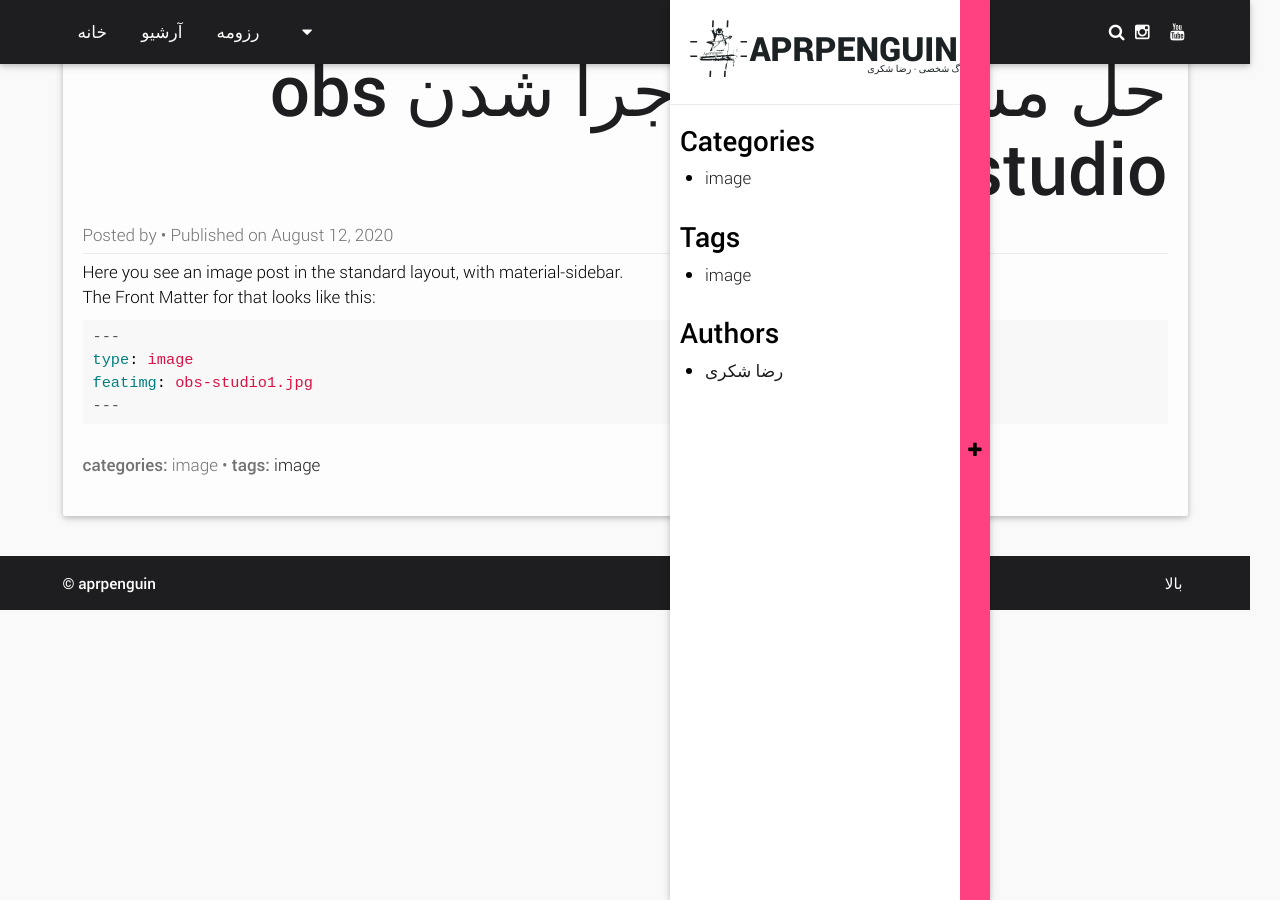
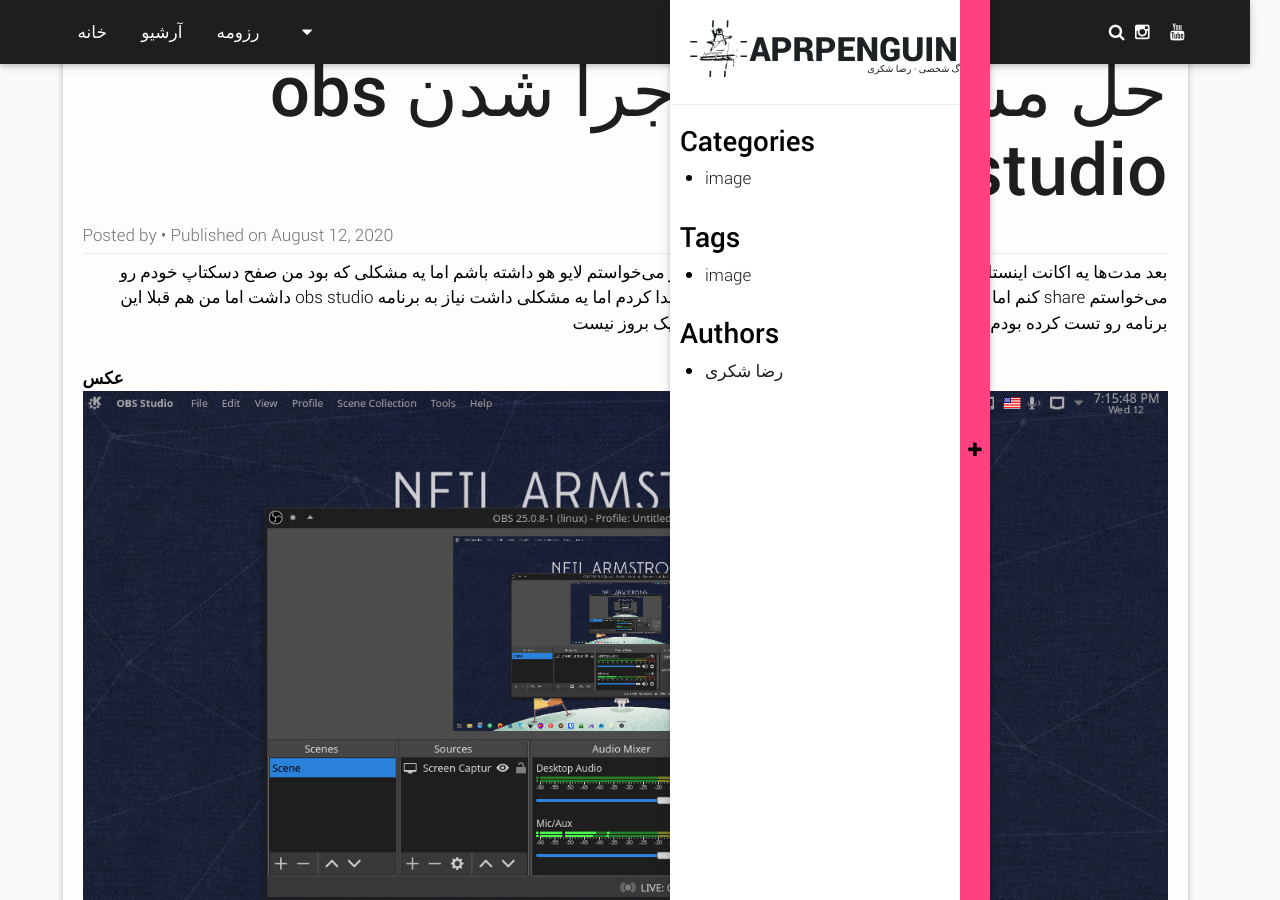
Before and after one commit to RezaSh13/blog, a Jekyll site: the page built from _posts/2020-08-12-obs-studio.md, in a window 1280 px wide and 900 px high, scrolled down 713 px. Built offline with Jekyll 4.4.1, drawn with Linux system fonts in a browser that asks for light colours; some web fonts are replaced.

Commit message:
edited the post

````diff
--- a/_posts/2020-08-12-obs-studio.md
+++ b/_posts/2020-08-12-obs-studio.md
@@ -6,10 +6,17 @@ title: <div dir="rtl"> حل مشکل عدم اجرا شدن obs studio </div>
 tags: [image]
 category: [image]
 layout: post-material-sidebar-right
+gallery:
+    - images:
+      - filename: obs-studio1.jpg
+        alttext: عکس
 ---
-Here you see an image post in the standard layout, with material-sidebar.
+<div dir="rtl">
 
-The Front Matter for that looks like this:
+بعد مدت‌ها یه اکانت اینستاگرام ساختم و مشغول به پست گذاشتم شدم و می‌خواستم لایو هو داشته باشم اما یه مشکلی که بود من صفح دسکتاپ خودم رو می‌خواستم share کنم اما نه با دوربین و صد البته برنامه‌ای برای این کار پیدا کردم اما یه مشکلی داشت نیاز به برنامه obs studio داشت اما من هم قبلا این برنامه رو تست کرده بودم و بهم ارور می‌داد و می‌گفت درایور کارت گرافیک بروز نیست
+</div>
+
+{% include gallery.html %}
 
 ```yml
 ---
````
Also changed, not shown: 1 other file.
